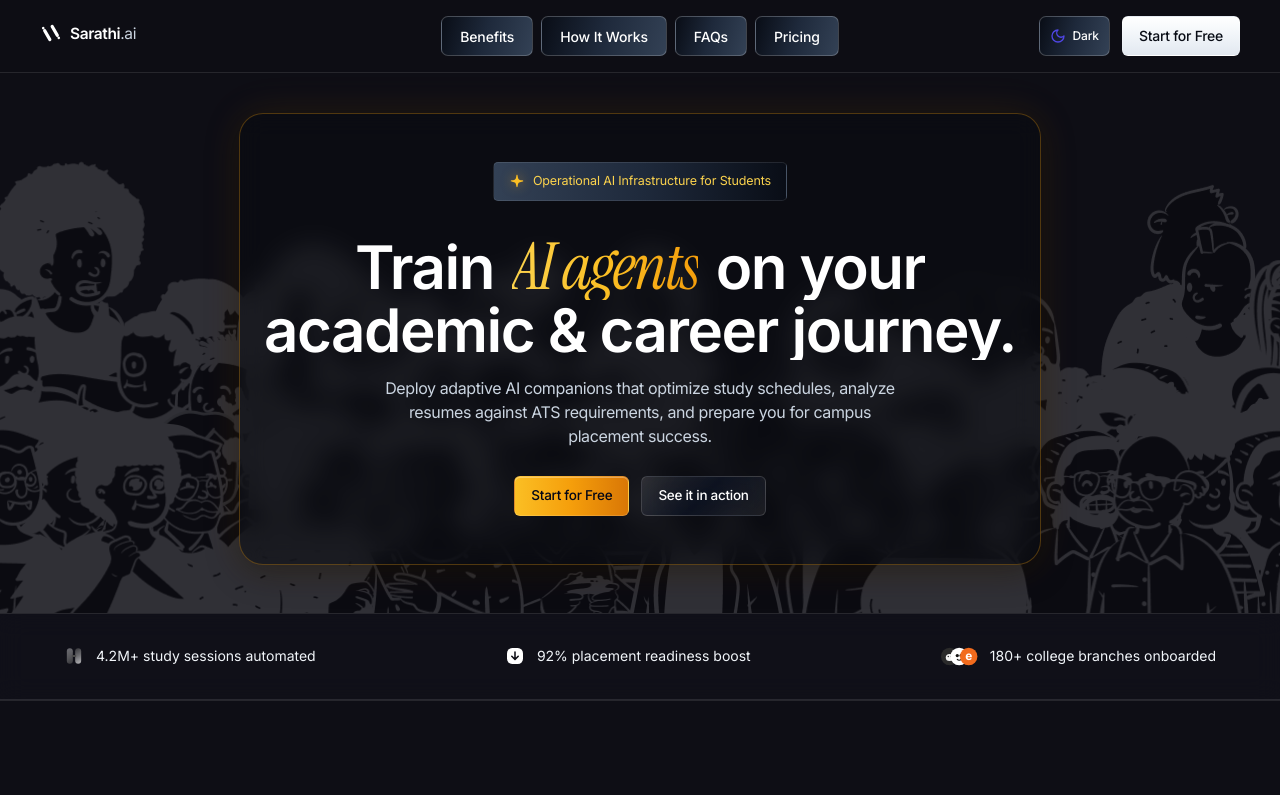
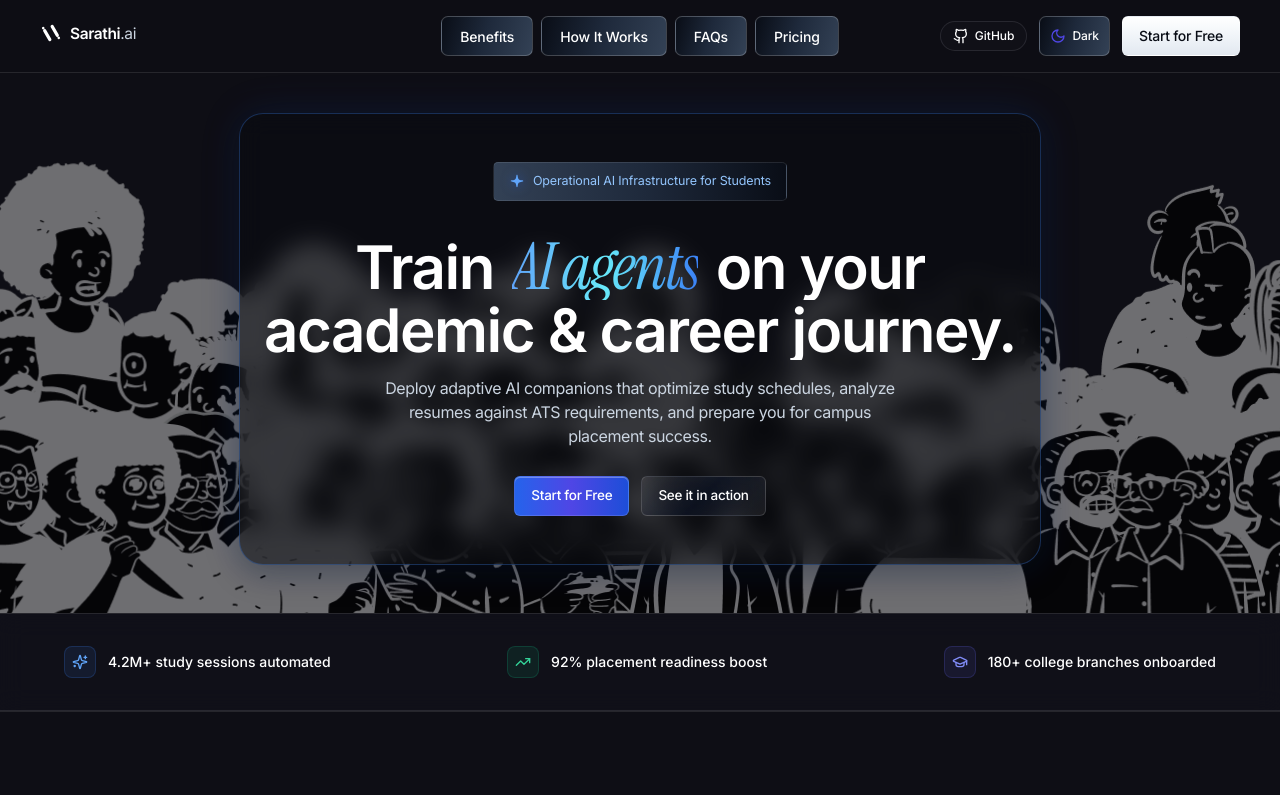
Before and after one commit to ashwanikunal/AI-powered-student-academic-advisor, a Next.js app in the folder frontend/: page / in a window 1280 px wide. Shown: the top 795 px of the page. Built offline with nearby package versions, Linux system fonts and the light colour scheme.

Commit message:
feat: update theme colors and improve styling in LandingPage and CrowdCanvas

```diff
--- a/frontend/src/app/globals.css
+++ b/frontend/src/app/globals.css
@@ -48,15 +48,15 @@
 }
 
 html.light {
-  --bg: #f1f5f9;
+  --bg: #F3F6FA;
   --text: #090d16;
   --muted: #334155;
   --stat: #1e293b;
   --border: rgba(15, 23, 42, 0.16);
   --border-soft: rgba(15, 23, 42, 0.12);
-  --card-bg: rgba(255, 255, 255, 0.92);
+  --card-bg: rgba(255, 255, 255, 0.7);
   --card-border: rgba(15, 23, 42, 0.12);
-  --nav-bg: rgba(241, 245, 249, 0.9);
+  --nav-bg: rgba(243, 246, 250, 0.9);
   --pill-bg: linear-gradient(105deg, #ffffff 0%, #f8fafc 48%, #e2e8f0 100%);
   --pill-border: rgba(15, 23, 42, 0.22);
   --pill-text: #090d16;
--- a/frontend/src/app/page.tsx
+++ b/frontend/src/app/page.tsx
@@ -3,7 +3,7 @@
 
 import React, { useState, useEffect } from "react";
 import Link from "next/link";
-import { Github } from "lucide-react";
+import { Github, Sparkles, TrendingUp, GraduationCap } from "lucide-react";
 import CrowdCanvas from "@/components/CrowdCanvas";
 import ThemeToggle from "@/components/ThemeToggle";
 import BenefitsSection from "@/components/BenefitsSection";
@@ -135,6 +135,17 @@ export default function LandingPage() {
 
           {/* Right: Header CTA, Theme Toggle & Burger */}
           <div className="justify-self-end flex items-center gap-3">
+            <a
+              href="https://github.com/ashwanikunal/AI-powered-student-academic-advisor"
+              target="_blank"
+              rel="noopener noreferrer"
+              className="appear appear--scale flex items-center gap-1.5 px-3 py-1.5 rounded-full border border-[var(--border-soft)] bg-[var(--card-bg)] hover:bg-[var(--pill-hover-bg)] text-[var(--text)] transition-all text-xs font-medium"
+              aria-label="GitHub repository - Open Source"
+            >
+              <Github className="w-4 h-4 text-[var(--text)]" />
+              <span className="hidden sm:inline">GitHub</span>
+            </a>
+
             <ThemeToggle className="appear appear--scale" />
 
             <Link
@@ -216,19 +227,19 @@ export default function LandingPage() {
       {/* Hero Section Container */}
       <div className="relative w-full overflow-hidden flex flex-col items-center justify-center pt-10 pb-12 border-b border-[var(--border-soft)]">
         {/* Animated Background Crowd Canvas Container */}
-        <div className="absolute inset-0 pointer-events-none opacity-75 dark:opacity-85 z-0 h-full w-full">
+        <div className="absolute inset-0 pointer-events-none opacity-100 dark:opacity-85 z-0 h-full w-full">
           <CrowdCanvas />
         </div>
 
-        {/* Hero Copy with Golden Glassmorphism Effect */}
-        <main className="hero relative z-10 flex flex-col items-center justify-center text-center px-6 py-10 sm:py-12 max-w-[880px] mx-auto rounded-3xl backdrop-blur-md bg-[rgba(255,255,255,0.6)] dark:bg-[rgba(10,12,18,0.55)] border border-amber-500/20 dark:border-amber-500/30 shadow-[0_8px_32px_rgba(0,0,0,0.4),0_0_40px_rgba(245,158,11,0.12)] transition-all duration-300">
+        {/* Hero Copy with Blue Glassmorphism Effect */}
+        <main className="hero relative z-10 flex flex-col items-center justify-center text-center px-6 py-10 sm:py-12 max-w-[880px] mx-auto rounded-3xl backdrop-blur-md bg-[rgba(255,255,255,0.6)] dark:bg-[rgba(10,12,18,0.55)] border border-blue-500/20 dark:border-blue-500/30 shadow-[0_8px_32px_rgba(0,0,0,0.3),0_0_40px_rgba(37,99,235,0.15)] transition-all duration-300">
           {/* Badge */}
-          <div className="badge-liquid appear appear--pop inline-flex items-center gap-2 border border-amber-500/30 bg-amber-500/10 text-amber-700 dark:text-amber-300 font-medium px-3.5 py-1 rounded-full">
+          <div className="badge-liquid appear appear--pop inline-flex items-center gap-2 border border-blue-500/30 bg-blue-500/10 text-blue-700 dark:text-blue-300 font-medium px-3.5 py-1 rounded-full">
             <svg
               width={16}
               height={16}
               style={{ width: "16px", height: "16px", minWidth: "16px", minHeight: "16px" }}
-              className="w-4 h-4 shrink-0 fill-amber-500 dark:fill-amber-400 filter drop-shadow-[0_0_6px_rgba(245,158,11,0.6)]"
+              className="w-4 h-4 shrink-0 fill-blue-600 dark:fill-blue-400 filter drop-shadow-[0_0_6px_rgba(37,99,235,0.6)]"
               viewBox="0 0 24 24"
             >
               <path d="M12 2.6C12.55 2.6 12.88 3.15 13.08 4.7c.62 4.7 1.52 5.6 6.22 6.22 1.55.2 2.1.53 2.1 1.08s-.55.88-2.1 1.08c-4.7.62-5.6 1.52-6.22 6.22-.2 1.55-.53 2.1-1.08 2.1s-.88-.55-1.08-2.1c-.62-4.7-1.52-5.6-6.22-6.22C3.15 12.88 2.6 12.55 2.6 12s.55-.88 2.1-1.08c4.7-.62 5.6-1.52 6.22-6.22C11.12 3.15 11.45 2.6 12 2.6Z" />
@@ -239,7 +250,7 @@ export default function LandingPage() {
           {/* Masked Headline */}
           <h1 className="text-4xl sm:text-5xl lg:text-6xl font-semibold tracking-tight leading-[1.12] text-[var(--text)] flex flex-col items-center mt-3">
             <span className="headline-line block overflow-hidden appear appear--mask">
-              Train <em className="font-serif-italic font-semibold bg-gradient-to-r from-amber-500 via-amber-400 to-amber-600 dark:from-amber-300 dark:via-amber-400 dark:to-amber-500 bg-clip-text text-transparent not-italic text-[1.08em] -tracking-[0.03em] mx-1">AI agents</em> on your
+              Train <em className="font-serif-italic font-semibold bg-gradient-to-r from-blue-600 via-indigo-500 to-blue-500 dark:from-blue-400 dark:via-cyan-300 dark:to-blue-500 bg-clip-text text-transparent not-italic text-[1.08em] -tracking-[0.03em] mx-1">AI agents</em> on your
             </span>
             <span className="headline-line block overflow-hidden appear appear--mask">
               academic & career journey.
@@ -255,7 +266,7 @@ export default function LandingPage() {
           <div className="hero-actions flex flex-wrap items-center justify-center gap-3 mt-7">
             <Link
               href="/onboarding"
-              className="btn-liquid btn-solid hero-solid-btn appear appear--btn h-[42px] px-[18px] !bg-gradient-to-r !from-amber-400 !via-amber-500 !to-amber-600 !text-slate-950 font-bold shadow-[0_0_20px_rgba(245,158,11,0.35)] hover:shadow-[0_0_30px_rgba(245,158,11,0.55)] transition-all"
+              className="btn-liquid btn-solid hero-solid-btn appear appear--btn h-[42px] px-[18px] !bg-gradient-to-r !from-blue-600 !via-indigo-600 !to-blue-700 !text-white font-bold shadow-[0_0_20px_rgba(37,99,235,0.4)] hover:shadow-[0_0_30px_rgba(37,99,235,0.6)] transition-all"
             >
               Start for Free
             </Link>
@@ -273,77 +284,26 @@ export default function LandingPage() {
       <section className="stats relative z-20 flex flex-col sm:flex-row items-center justify-between gap-6 px-8 sm:px-16 py-8 text-[var(--stat)] text-xs sm:text-sm border-b border-[var(--border-soft)] bg-[var(--card-bg)] backdrop-blur-md">
         {/* Stat 1: Study Sessions */}
         <div className="stat appear appear--stat inline-flex items-center gap-3">
-          <svg
-            width={20}
-            height={20}
-            style={{ width: "20px", height: "20px", minWidth: "20px", minHeight: "20px" }}
-            className="w-5 h-5 shrink-0"
-            viewBox="0 0 24 24"
-          >
-            <defs>
-              <linearGradient id="p1" x1="3" y1="2" x2="14" y2="22" gradientUnits="userSpaceOnUse">
-                <stop offset="0%" stopColor="#ffffff" stopOpacity="0.38" />
-                <stop offset="100%" stopColor="#3a3a3a" stopOpacity="0.62" />
-              </linearGradient>
-              <linearGradient id="p2" x1="3" y1="2" x2="14" y2="22" gradientUnits="userSpaceOnUse">
-                <stop offset="0%" stopColor="#3a3a3a" stopOpacity="0.38" />
-                <stop offset="100%" stopColor="#ffffff" stopOpacity="0.62" />
-              </linearGradient>
-            </defs>
-            <rect x="3.4" y="2.6" width="7.2" height="18.8" rx="3.6" fill="url(#p1)" />
-            <rect x="13.4" y="2.6" width="7.2" height="18.8" rx="3.6" fill="url(#p2)" />
-            <rect x="9.2" y="10.9" width="5.6" height="2.2" rx="1.1" fill="#4a4a4a" />
-          </svg>
-          <span>4.2M+ study sessions automated</span>
+          <div className="w-8 h-8 rounded-lg bg-blue-500/10 border border-blue-500/20 flex items-center justify-center shrink-0">
+            <Sparkles className="w-4 h-4 text-blue-600 dark:text-blue-400" />
+          </div>
+          <span className="font-medium text-[var(--text)]">4.2M+ study sessions automated</span>
         </div>
 
         {/* Stat 2: Placement Score */}
         <div className="stat appear appear--stat inline-flex items-center gap-3">
-          <svg
-            width={20}
-            height={20}
-            style={{ width: "20px", height: "20px", minWidth: "20px", minHeight: "20px" }}
-            className="w-5 h-5 shrink-0"
-            viewBox="0 0 24 24"
-          >
-            <rect x="2.4" y="2.4" width="19.2" height="19.2" rx="6.2" fill="currentColor" className="text-[var(--text)]" />
-            <path
-              d="M12 7.1v7.4M8.15 12.35L12 16.2l3.85-3.85"
-              stroke="var(--bg)"
-              strokeWidth="1.85"
-              strokeLinecap="round"
-              strokeLinejoin="round"
-              fill="none"
-            />
-          </svg>
-          <span>92% placement readiness boost</span>
+          <div className="w-8 h-8 rounded-lg bg-emerald-500/10 border border-emerald-500/20 flex items-center justify-center shrink-0">
+            <TrendingUp className="w-4 h-4 text-emerald-600 dark:text-emerald-400" />
+          </div>
+          <span className="font-medium text-[var(--text)]">92% placement readiness boost</span>
         </div>
 
         {/* Stat 3: Active Students */}
         <div className="stat appear appear--stat inline-flex items-center gap-3">
-          <svg
-            width={38}
-            height={21}
-            style={{ width: "38px", height: "21px", minWidth: "38px", minHeight: "21px" }}
-            className="w-[38px] h-[21px] shrink-0"
-            viewBox="0 0 40 22"
-          >
-            <circle cx="10.2" cy="11" r="9.2" fill="#2b2b2b" />
-            <ellipse cx="10.2" cy="12.1" rx="4.15" ry="3.7" fill="#f4f4f4" />
-            <circle cx="8.7" cy="11" r="0.7" fill="#1a1a1a" />
-            <circle cx="11.7" cy="11" r="0.7" fill="#1a1a1a" />
-
-            <circle cx="20.2" cy="11" r="9.2" fill="#ffffff" />
-            <circle cx="18.2" cy="10" r="1.7" fill="#111" />
-            <circle cx="22.2" cy="10" r="1.7" fill="#111" />
-            <path d="M18.2 14c1 1.2 3 1.2 4 0" stroke="#111" strokeWidth="1.2" fill="none" strokeLinecap="round" />
-
-            <circle cx="30.2" cy="11" r="9.2" fill="#f26b1d" />
-            <text x="30.2" y="15.1" fill="#fff" fontSize="12.5" fontWeight="700" textAnchor="middle">
-              e
-            </text>
-          </svg>
-          <span>180+ college branches onboarded</span>
+          <div className="w-8 h-8 rounded-lg bg-indigo-500/10 border border-indigo-500/20 flex items-center justify-center shrink-0">
+            <GraduationCap className="w-4 h-4 text-indigo-600 dark:text-indigo-400" />
+          </div>
+          <span className="font-medium text-[var(--text)]">180+ college branches onboarded</span>
         </div>
       </section>
 
@@ -360,11 +320,12 @@ export default function LandingPage() {
       <PricingSection />
 
       {/* Footer */}
-      <footer className="relative z-20 py-12 px-6 md:px-12 border-t border-[var(--border-soft)] bg-[var(--card-bg)] backdrop-blur-md text-[var(--muted)] text-xs sm:text-sm">
+      <footer className="relative z-20 py-10 px-6 md:px-12 border-t border-[var(--border-soft)] bg-[var(--card-bg)] backdrop-blur-md text-[var(--muted)] text-xs sm:text-sm">
         <div className="max-w-7xl mx-auto flex flex-col sm:flex-row items-center justify-between gap-6">
-          <div className="flex items-center gap-2">
-            <span className="font-semibold text-[var(--text)]">Sarathi.ai</span>
-            <span>— AI-Powered Student Academic & Career Advisor</span>
+          <div className="flex flex-wrap items-center justify-center sm:justify-start gap-2 text-center sm:text-left">
+            <span className="font-bold text-[var(--text)] text-sm sm:text-base tracking-tight">Sarathi.ai</span>
+            <span className="text-blue-600 dark:text-blue-400 font-semibold">• Open Source</span>
+            <span>• AI-Powered Student Academic & Career Advisor</span>
           </div>
 
           <div className="flex items-center gap-4 sm:gap-6 flex-wrap justify-center">
@@ -372,11 +333,11 @@ export default function LandingPage() {
               href="https://github.com/ashwanikunal/AI-powered-student-academic-advisor"
               target="_blank"
               rel="noopener noreferrer"
-              className="inline-flex items-center gap-2 px-3.5 py-1.5 rounded-full border border-[var(--border-soft)] bg-[var(--card-bg)] hover:bg-[var(--card-hover)] hover:border-[var(--accent,#6366f1)] hover:text-[var(--text)] transition-all duration-200 text-xs font-medium group"
+              className="inline-flex items-center gap-2 px-3.5 py-1.5 rounded-full border border-blue-500/30 bg-blue-500/10 text-blue-700 dark:text-blue-300 hover:bg-blue-500/20 transition-all text-xs font-semibold group"
               aria-label="GitHub Repository - Open Source"
             >
-              <Github className="w-4 h-4 text-[var(--text)] group-hover:scale-110 transition-transform duration-200" />
-              <span>Open Source</span>
+              <Github className="w-4 h-4 text-blue-600 dark:text-blue-400 group-hover:scale-110 transition-transform duration-200" />
+              <span>GitHub Repository</span>
             </a>
             <p>© {new Date().getFullYear()} Sarathi.ai. All rights reserved.</p>
           </div>
--- a/frontend/src/components/ui/skiper-ui/skiper39.tsx
+++ b/frontend/src/components/ui/skiper-ui/skiper39.tsx
@@ -13,7 +13,7 @@ const CrowdCanvas = ({ src = "/images/peeps/all-peeps.png", rows = 15, cols = 7
   const canvasRef = useRef<HTMLCanvasElement>(null);
   const [isDarkTheme, setIsDarkTheme] = useState(true);
 
-  // Monitor document theme for low-contrast watermark style in Dark mode vs clean line art in Light mode
+  // Monitor document theme: Champagne Gold (#EBE3A7) in Dark Mode vs Medium Gray (#7A7F87) at 75% opacity in Light Mode
   useEffect(() => {
     const updateTheme = () => {
       const isDark = document.documentElement.classList.contains("dark") ||
@@ -326,8 +326,8 @@ const CrowdCanvas = ({ src = "/images/peeps/all-peeps.png", rows = 15, cols = 7
       ref={canvasRef}
       style={{
         filter: isDarkTheme
-          ? "invert(1) opacity(0.2) brightness(0.85)"
-          : "opacity(0.65)",
+          ? "invert(1) brightness(0.65) opacity(0.75)"
+          : "contrast(1.1) opacity(1)",
       }}
       className="w-full h-full min-h-[350px] pointer-events-none z-0 block transition-all duration-300"
     />
```
